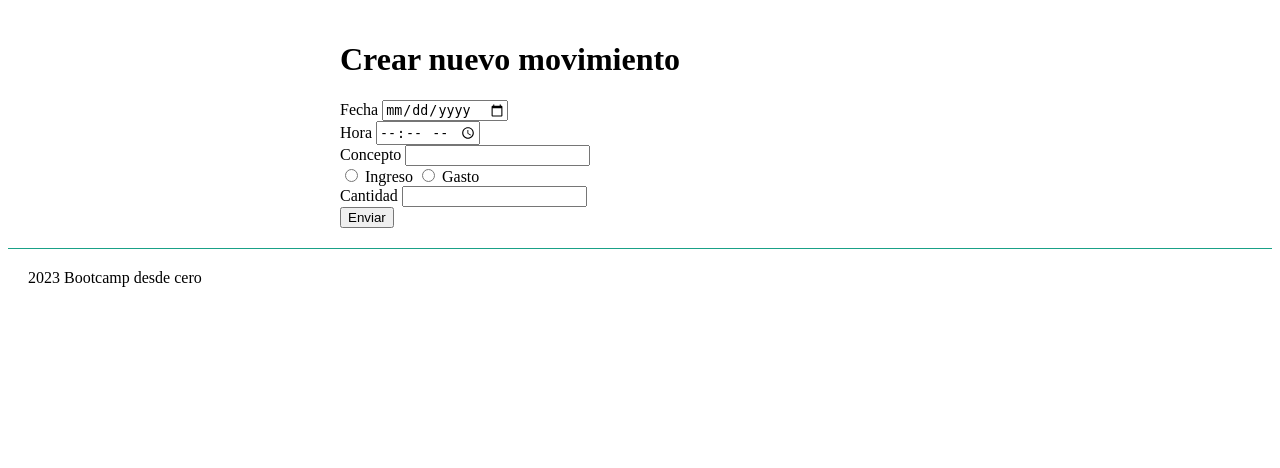
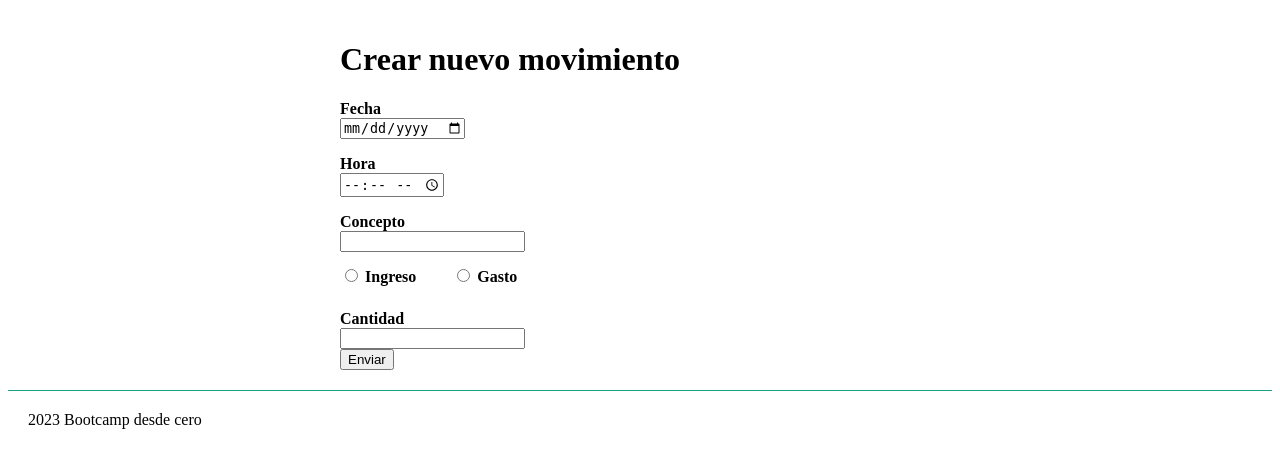
Before and after one commit to CarlosNauzet/Nauzet-Flask, a Flask app: page /nuevo in a window 1280 px wide. Shown: the part 83-551 px from the top of the page. Run offline with Flask 2, Linux system fonts and the light colour scheme.

Commit message:
feat: estilos de formulario

```diff
--- a/balance/static/css/styles.css
+++ b/balance/static/css/styles.css
@@ -67,3 +67,23 @@ table.paper {
   padding: 20px;
   border-top: var(--default-border);
 }
+
+/* Estilos de formulario */
+
+.campo-formulario label {
+  display: block;
+  font-size: 1rem;
+  font-weight: bold;
+  padding: 0;
+  margin-top: 1rem;
+}
+
+.campo-formulario .radio-label {
+  display: inline-block;
+  margin-bottom: 0.5rem;
+  margin-right: 2rem;
+}
+
+.campo-formulario input:not ([type="radio"]) {
+  width: 100%;
+}
--- a/balance/templates/nuevo.html
+++ b/balance/templates/nuevo.html
@@ -29,9 +29,9 @@
 
   <div class="campo-formulario">
     <input type="radio" name="mov_type" id="ingreso" value="I" />
-    <label for="ingeso">Ingreso</label>
+    <label for="ingreso" class="radio-label">Ingreso</label>
     <input type="radio" name="mov_type" id="gasto" value="G" />
-    <label for="gasto">Gasto</label>
+    <label for="gasto" class="radio-label">Gasto</label>
   </div>
 
   <div class="campo-formulario">
```
